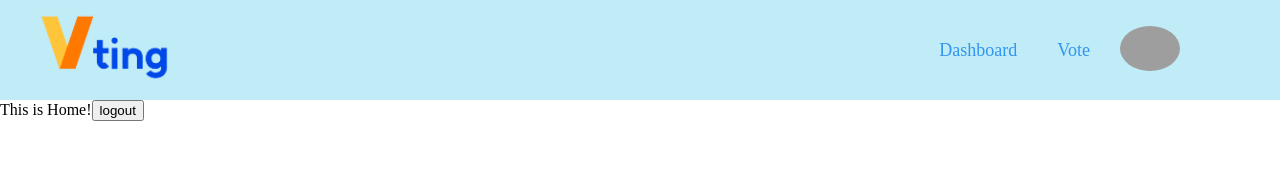
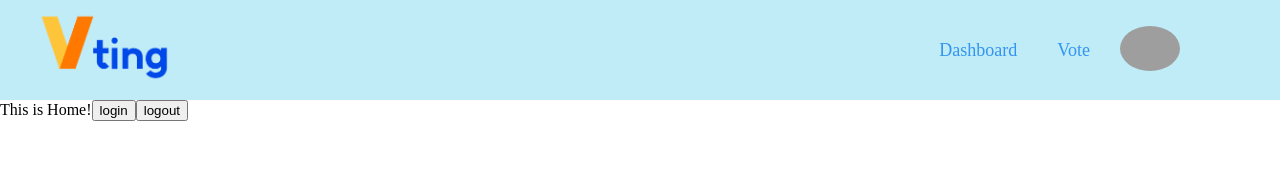
Before and after one commit to elinapark0818/vting-1, a React (Create React App) app in the folder client/: page / in a window 1280 px wide. Shown: the top 190 px of the page. Built offline with nearby package versions, Linux system fonts and the light colour scheme; grey boxes are pictures that could not be loaded.

Commit message:
Fix : login버튼 조건부 처리 해제, Path : '/client'
로그인, 로그아웃 버튼을 실제 로그인 여부와 상관없이 항상 노출되게 수정했습니다.

```diff
--- a/client/src/Home/Home.tsx
+++ b/client/src/Home/Home.tsx
@@ -56,11 +56,8 @@ function Home({ text }: Props) {
   return (
     <div>
       {text}
-      {isLogin ? (
-        <button onClick={() => logOut()}>logout</button>
-      ) : (
-        <button onClick={() => getAccessToken()}>login</button>
-      )}
+      <button onClick={() => getAccessToken()}>login</button>
+      <button onClick={() => logOut()}>logout</button>
     </div>
   );
 }
```
